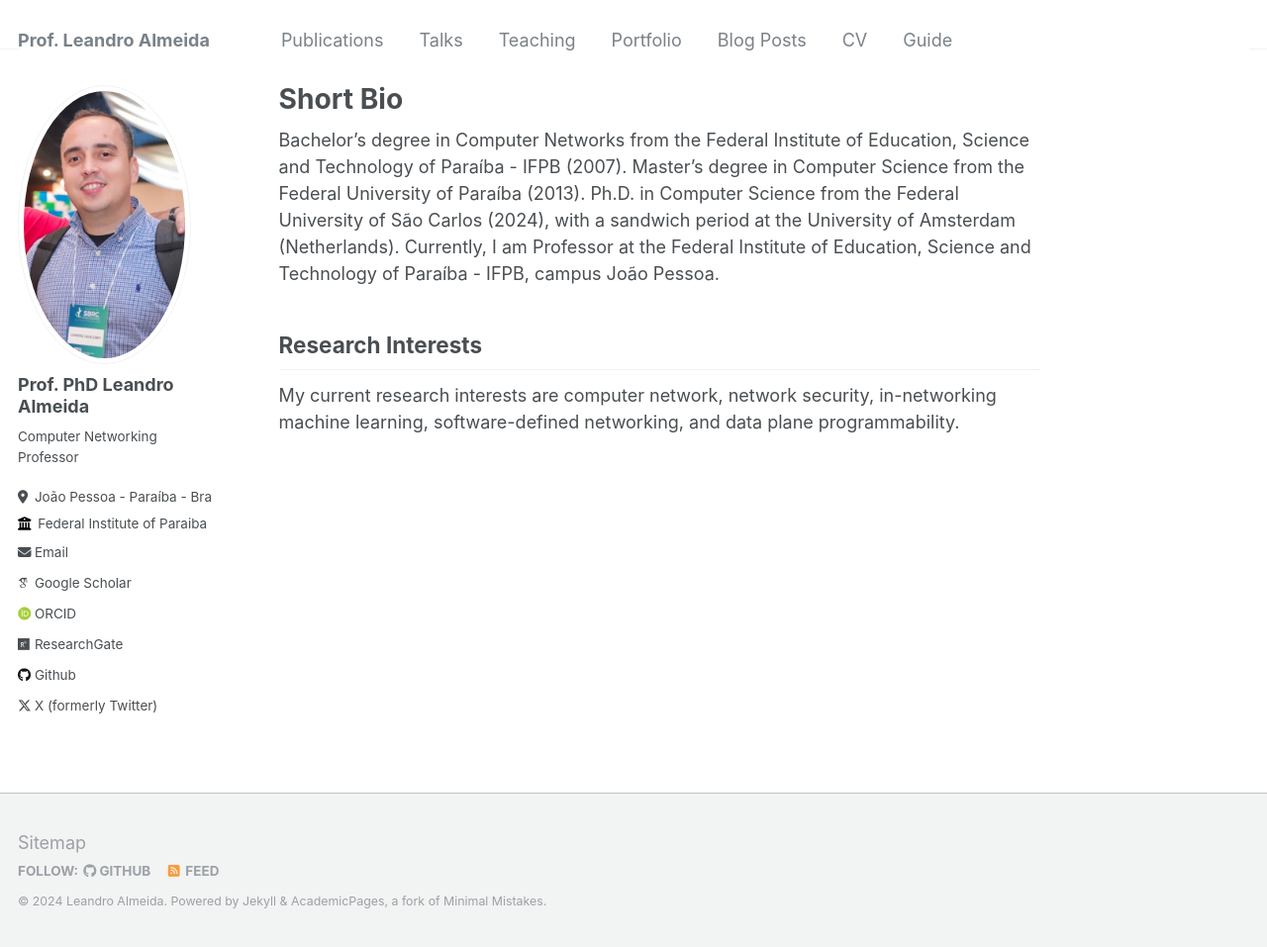
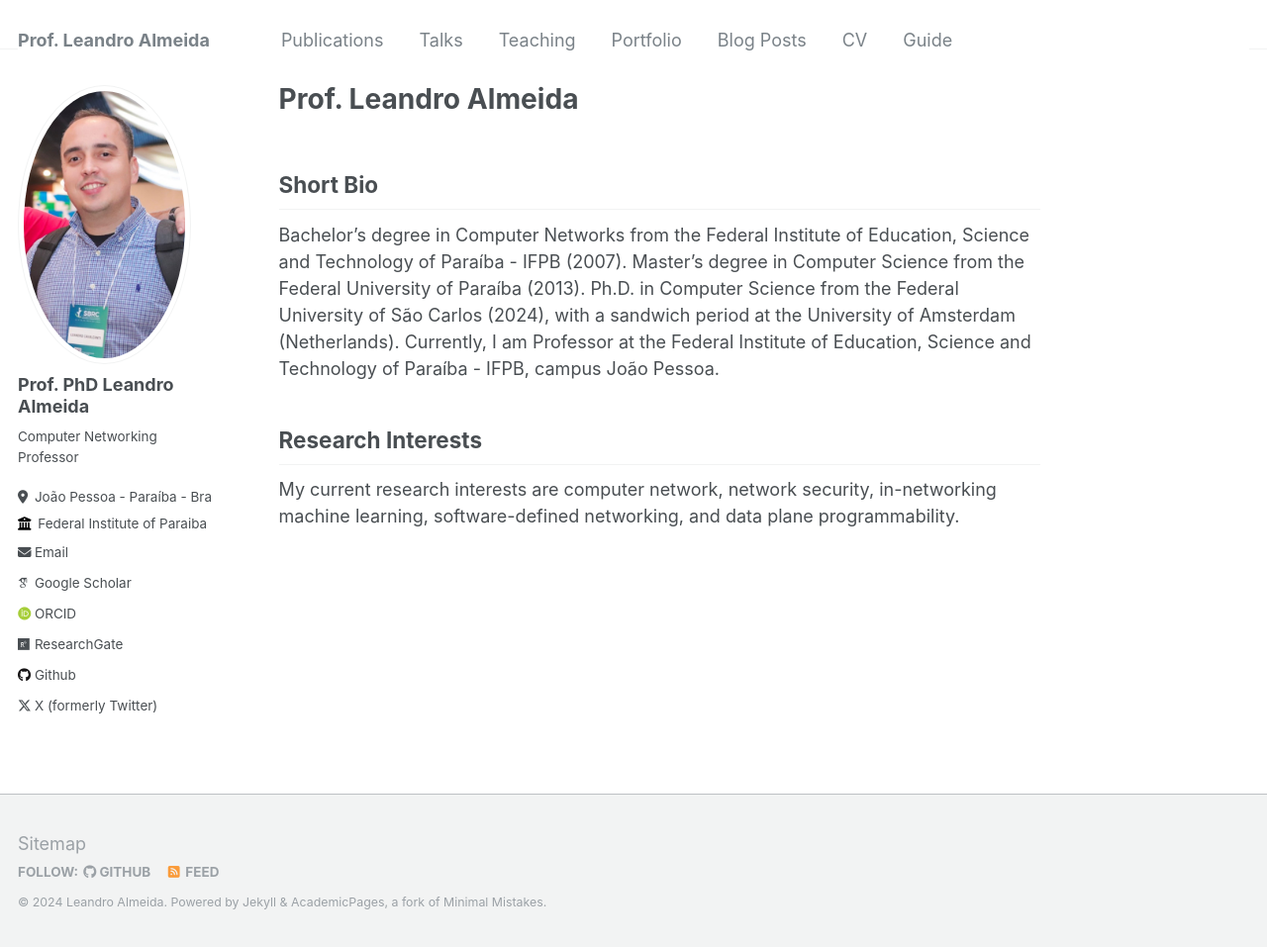
Before and after one commit to leandrocalmeida/leandrocalmeida.github.io, a Jekyll site: the page built from _pages/about.md, in a window 1280 px wide and 957 px high. Shown: the whole window at 99% size. Built offline with Jekyll 4.4.1, drawn with Linux system fonts in a browser that asks for light colours; some web fonts are replaced.

Commit message:
first update

```diff
--- a/_pages/about.md
+++ b/_pages/about.md
@@ -1,11 +1,13 @@
 ---
 permalink: /
-title: "Short Bio"
+title: "Prof. Leandro Almeida"
 author_profile: true
 redirect_from:
   - /about/
   - /about.html
 ---
+Short Bio
+-----
 Bachelor's degree in Computer Networks from the Federal Institute of Education, Science and Technology of Paraíba - IFPB (2007). Master's degree in Computer Science from the Federal University of Paraíba (2013). Ph.D. in Computer Science from the Federal University of São Carlos (2024), with a sandwich period at the University of Amsterdam (Netherlands). Currently, I am Professor at the Federal Institute of Education, Science and Technology of Paraíba - IFPB, campus João Pessoa.
 
 Research Interests
```
